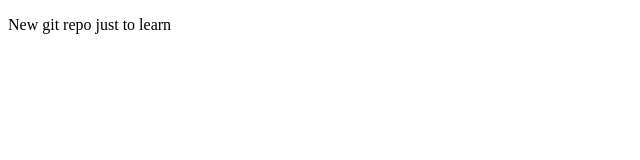
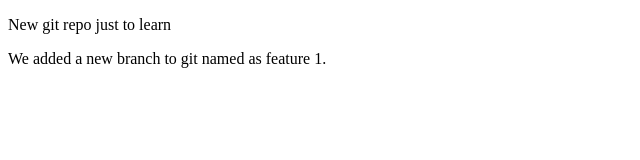
Before and after one commit to EnigmaEngineer64/localrepo, a plain HTML site: page index.html in a window 1280 px wide. Shown: the whole page, without its empty margins (0-640 px from the left). Drawn offline with Linux system fonts and the light colour scheme.

Commit message:
Added a new branch to git

```diff
--- a/index.html
+++ b/index.html
@@ -9,5 +9,8 @@
     <p>
         New git repo just to learn
     </p>
+    <p>
+        We added a new branch to git named as feature 1.
+    </p>
 </body>
 </html>
```
